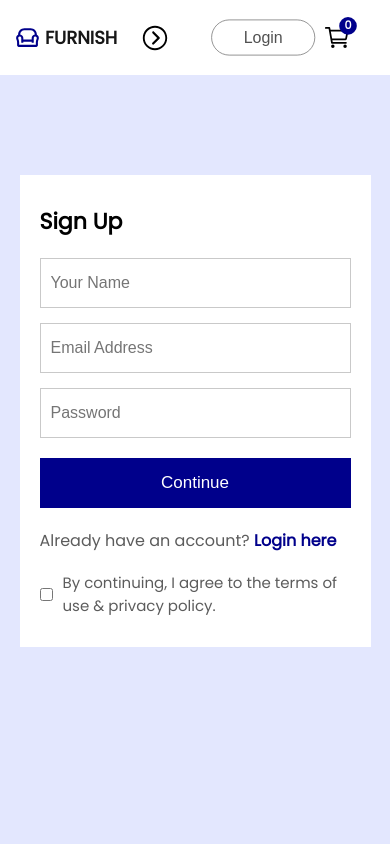
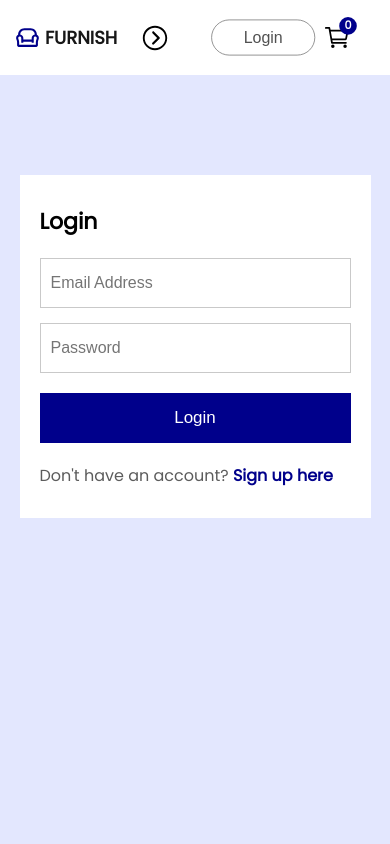
Before and after one commit to iambasilp/Fullstack-Furniture-Webapp, a React (Vite) app in the folder frontend/: page /login in a window 390 px wide. Shown: the top 844 px of the page. Built offline with nearby package versions, Linux system fonts and the light colour scheme; data requests are answered from the project's data file.

Commit message:
Added Signup and Sigin Page and also Route

```diff
--- a/frontend/src/App.jsx
+++ b/frontend/src/App.jsx
@@ -4,8 +4,9 @@ import Shop from "./Pages/Shop/Shop";
 import Footer from "./Components/Shared/Footer/Footer";
 import ShopCategory from "./Pages/ShopCategory/ShopCategory";
 import Product from "./Pages/Product/Product";
-import LoginSignup from "./Pages/LoginSignup/LoginSignup";
 import Cart from "./Pages/Cart/Cart";
+import Login from "./Pages/LoginSignup/Login/Login";
+import Signup from "./Pages/LoginSignup/Signup/Signup";
 
 const App = () => {
   return (
@@ -26,7 +27,8 @@ const App = () => {
           <Route path="/decor" element={<ShopCategory category="decor" />} />
           <Route path="/product" element={<Product />} />
           <Route path="/product/:productId" element={<Product />} />
-          <Route path="/login" element={<LoginSignup />} />
+          <Route path="/login" element={<Login />} />
+          <Route path="/signup" element={<Signup/>}/>
           <Route path="/cart" element={<Cart />} />
         </Routes>
         <Footer />
--- /dev/null
+++ b/frontend/src/Pages/LoginSignup/Login/Login.css
@@ -0,0 +1,88 @@
+.login {
+    width: 100%;
+    min-height: 90vh;
+    background: #e3e7fe;
+    padding-top: 100px;
+  }
+
+  .login-container {
+    width: 90%;
+    max-width: 550px;
+    background: white;
+    margin: auto;
+    padding: 30px 40px;
+    box-sizing: border-box;
+  }
+
+  .login-container h1 {
+    margin: 15px 0px;
+  }
+
+  .login-fields {
+    display: flex;
+    flex-direction: column;
+    gap: 25px;
+    margin-top: 20px;
+  }
+
+  .login-fields input {
+    height: 60px;
+    width: 100%;
+    padding-left: 20px;
+    border: 1px solid #c9c9c9;
+    outline: none;
+    color: #5c5c5c;
+    font-size: 18px;
+    box-sizing: border-box;
+  }
+
+  .login-container button {
+    width: 100%;
+    height: 60px;
+    color: white;
+    background: darkblue;
+    margin-top: 30px;
+    border: none;
+    font-size: 22px;
+    font-weight: 500;
+    cursor: pointer;
+  }
+
+  .login-signup {
+    margin-top: 20px;
+    color: #5c5c5c;
+    font-size: 16px;
+    font-weight: 500;
+  }
+
+  .login-signup span {
+    color: darkblue;
+    font-weight: 600;
+  }
+
+  @media (max-width: 600px) {
+    .login-container h1 {
+      font-size: 22px;
+      margin: 0px;
+    }
+
+    .login-container {
+      padding: 30px 20px;
+    }
+
+    .login-fields input {
+      padding-left: 10px;
+      font-size: 16px;
+      height: 50px;
+    }
+
+    .login-fields {
+      gap: 15px;
+    }
+
+    .login-container button {
+      height: 50px;
+      margin-top: 20px;
+      font-size: 17px;
+    }
+  }
--- /dev/null
+++ b/frontend/src/Pages/LoginSignup/Login/Login.jsx
@@ -0,0 +1,43 @@
+import React, { useEffect } from 'react';
+import './Login.css';
+import ScrollReveal from 'scrollreveal';
+
+const Login = () => {
+  useEffect(() => {
+    // Initialize ScrollReveal
+    ScrollReveal().reveal('.login-container', {
+      delay: 200,
+      duration: 1000,
+      easing: 'ease-in-out',
+      origin: 'bottom',
+      distance: '50px',
+      interval: 150,
+    });
+
+    ScrollReveal().reveal('.login-fields input, .login-fields button', {
+      delay: 200,
+      duration: 1000,
+      easing: 'ease-in-out',
+      origin: 'bottom',
+      distance: '30px',
+      interval: 100,
+    });
+
+  }, []);
+
+  return (
+    <div className='login'>
+      <div className="login-container">
+        <h1>Login</h1>
+        <div className="login-fields">
+          <input type="email" placeholder='Email Address' />
+          <input type="password" placeholder='Password' />
+        </div>
+        <button>Login</button>
+        <p className="login-signup">Don't have an account? <span>Sign up here</span></p>
+      </div>
+    </div>
+  );
+};
+
+export default Login;
--- a/frontend/src/Pages/LoginSignup/LoginSignup.css
+++ b/frontend/src/Pages/LoginSignup/Signup/Signup.css
@@ -1,10 +1,11 @@
-.loginsignup{
+.signup {
     width: 100%;
     min-height: 90vh;
     background: #e3e7fe;
     padding-top: 100px;
   }
-.loginsignup-container{
+
+  .signup-container {
     width: 90%;
     max-width: 550px;
     background: white;
@@ -12,16 +13,19 @@
     padding: 30px 40px;
     box-sizing: border-box;
   }
-.loginsignup-container h1{
+
+  .signup-container h1 {
     margin: 15px 0px;
   }
-.loginsignup-fields{
+
+  .signup-fields {
     display: flex;
     flex-direction: column;
     gap: 25px;
     margin-top: 20px;
   }
-.loginsignup-fields input{
+
+  .signup-fields input {
     height: 60px;
     width: 100%;
     padding-left: 20px;
@@ -31,7 +35,8 @@
     font-size: 18px;
     box-sizing: border-box;
   }
-.loginsignup-container button{
+
+  .signup-container button {
     width: 100%;
     height: 60px;
     color: white;
@@ -42,17 +47,20 @@
     font-weight: 500;
     cursor: pointer;
   }
-.loginsignup-login{
+
+  .signup-login {
     margin-top: 20px;
     color: #5c5c5c;
     font-size: 16px;
     font-weight: 500;
   }
-.loginsignup-login span{
+
+  .signup-login span {
     color: darkblue;
     font-weight: 600;
   }
-.loginsignup-agree{
+
+  .signup-agree {
     display: flex;
     align-items: center;
     margin-top: 18px;
@@ -61,25 +69,16 @@
     font-size: 15px;
     font-weight: 500;
   }
-@media(max-width: 600px){
-    .loginsignup-container h1{
+
+  @media (max-width: 600px) {
+    .signup-container h1 {
       font-size: 22px;
       margin: 0px;
     }
-    .loginsignup-container{
+
+    .signup-container {
       padding: 30px 20px;
     }
-    .loginsignup-fields input{
+
+    .signup-fields input {
       padding-left: 10px;
-        font-size: 16px;
-        height: 50px;
-    }
-    .loginsignup-fields{
-        gap: 15px;
-    }
-    .loginsignup-container button{
-        height: 50px;
-        margin-top: 20px;
-        font-size: 17px;
-    }
-}
--- a/frontend/src/Pages/LoginSignup/LoginSignup.jsx
+++ b/frontend/src/Pages/LoginSignup/Signup/Signup.jsx
@@ -1,11 +1,11 @@
 import React, { useEffect } from 'react';
-import './LoginSignup.css';
+import './Signup.css';
 import ScrollReveal from 'scrollreveal';
 
-const LoginSignup = () => {
+const Signup = () => {
   useEffect(() => {
     // Initialize ScrollReveal
-    ScrollReveal().reveal('.loginsignup-container', {
+    ScrollReveal().reveal('.signup-container', {
       delay: 200,
       duration: 1000,
       easing: 'ease-in-out',
@@ -14,7 +14,7 @@ const LoginSignup = () => {
       interval: 150,
     });
 
-    ScrollReveal().reveal('.loginsignup-fields input, .loginsignup-fields button, .loginsignup-agree input, .loginsignup-agree p', {
+    ScrollReveal().reveal('.signup-fields input, .signup-fields button, .signup-agree input, .signup-agree p', {
       delay: 200,
       duration: 1000,
       easing: 'ease-in-out',
@@ -26,17 +26,17 @@ const LoginSignup = () => {
   }, []);
 
   return (
-    <div className='loginsignup'>
-      <div className="loginsignup-container">
+    <div className='signup'>
+      <div className="signup-container">
         <h1>Sign Up</h1>
-        <div className="loginsignup-fields">
+        <div className="signup-fields">
           <input type="text" placeholder='Your Name' />
           <input type="email" placeholder='Email Address' />
           <input type="password" placeholder='Password' />
         </div>
         <button>Continue</button>
-        <p className="loginsignup-login">Already have an account? <span>Login here</span></p>
-        <div className="loginsignup-agree">
+        <p className="signup-login">Already have an account? <span>Login here</span></p>
+        <div className="signup-agree">
           <input type="checkbox" name='' id='' />
           <p>By continuing, I agree to the terms of use & privacy policy.</p>
         </div>
@@ -45,4 +45,4 @@ const LoginSignup = () => {
   );
 };
 
-export default LoginSignup;
+export default Signup;
```
Lines whose indentation alone changed are shown as unchanged.
